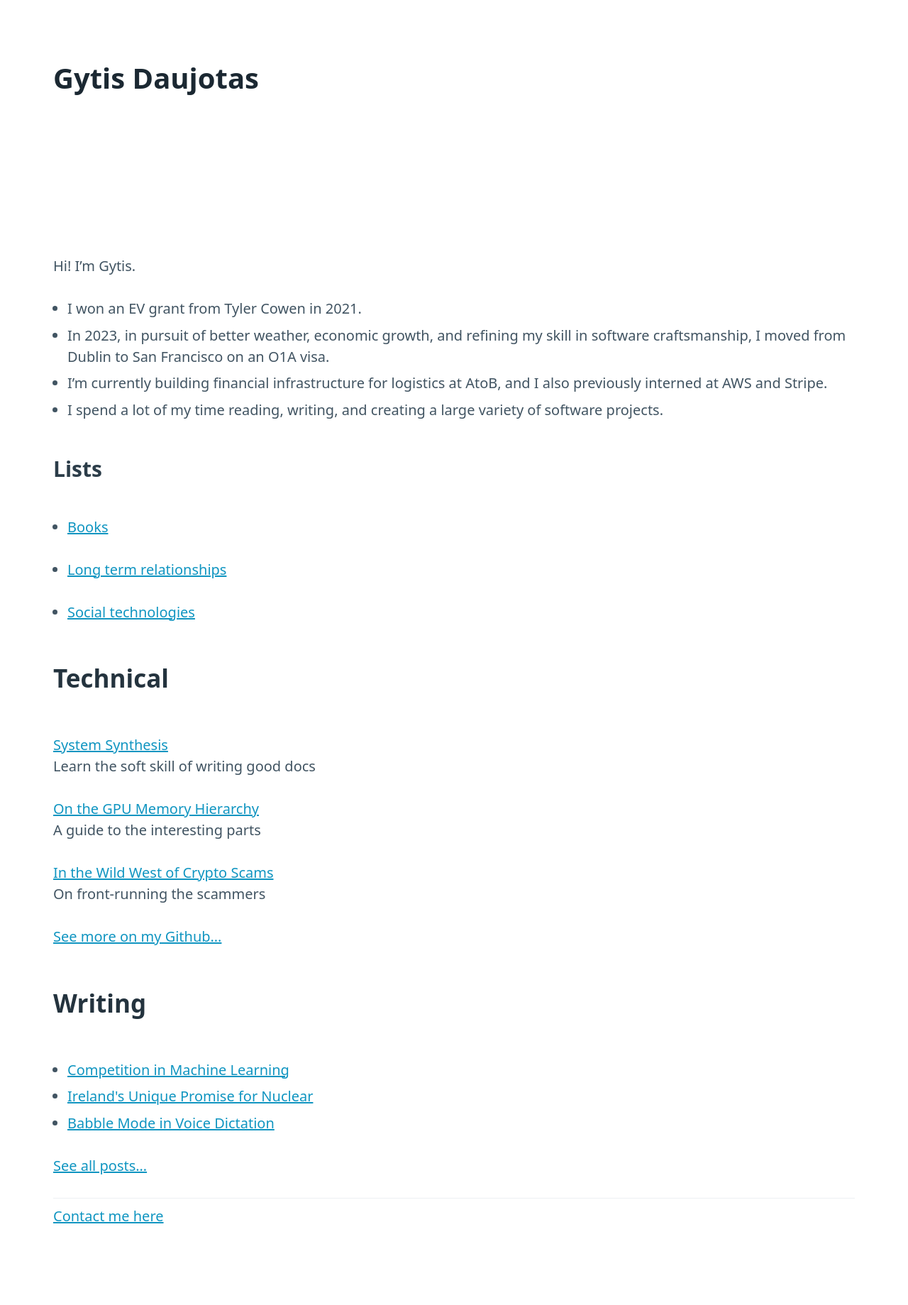
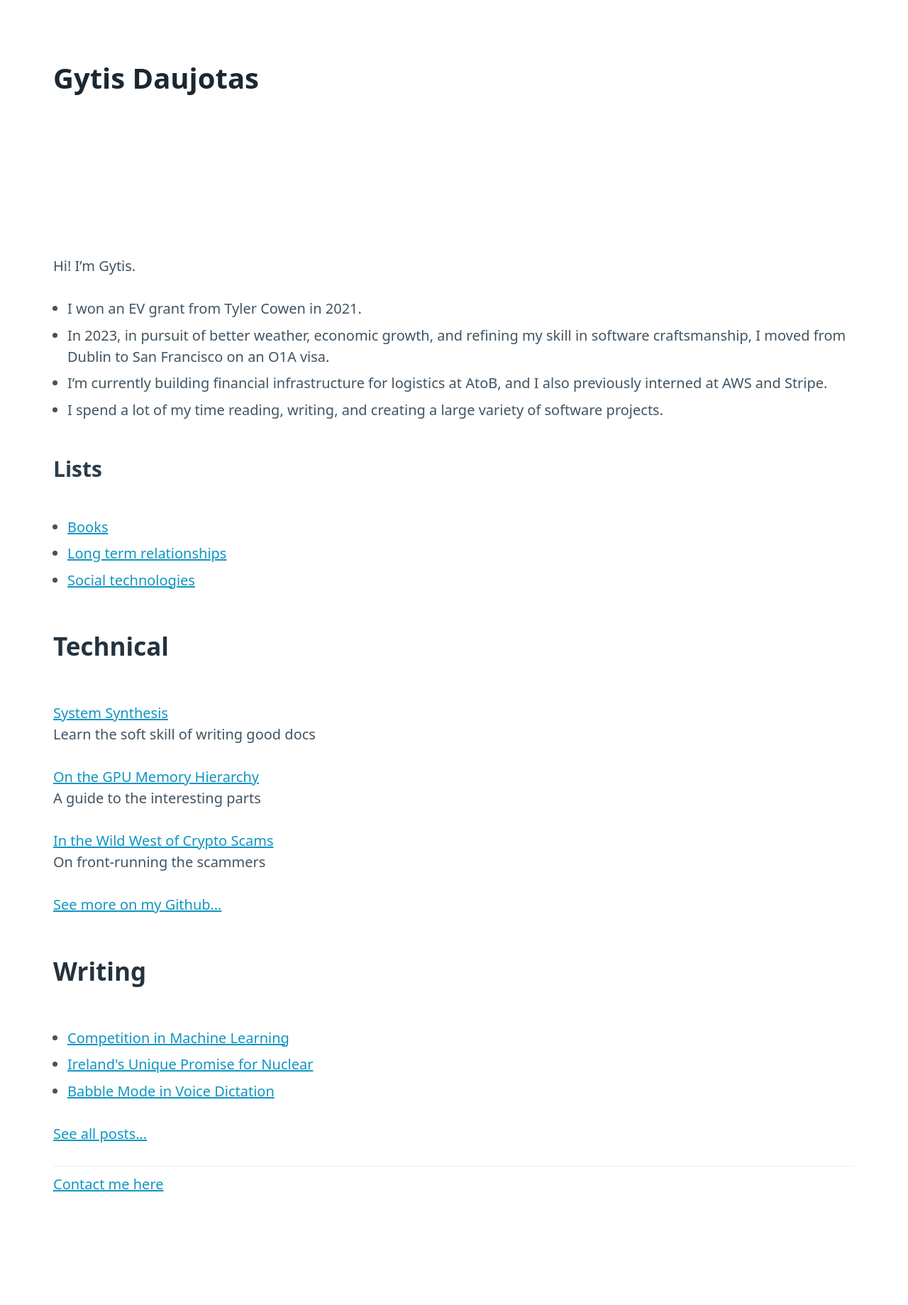
Before and after one commit to gytdau/website, a Jekyll site: the page built from index.md, in a window 1280 px wide. Shown: the whole page at 71% size. Built offline with Jekyll 4.4.1, drawn with Linux system fonts in a browser that asks for light colours; some web fonts are replaced; after the commit the page ends 1794 px from its top, so only the background shows below that.

Commit message:
Fix list padding

```diff
--- a/index.md
+++ b/index.md
@@ -12,10 +12,9 @@ Hi! I'm Gytis.
 
 ### Lists
 
-- [Books](/books)
-  {% for list in site.lists %}
-- [{{ list.title }}]({{ list.url }})
-  {% endfor %}
+- [Books](/lists/books.html)
+- [Long term relationships](/lists/long_term_relationships.html)
+- [Social technologies](/lists/social_technologies.html)
 
 ## Technical
 
```
Also changed, not shown: _lists/books.md (renamed from books.md).
